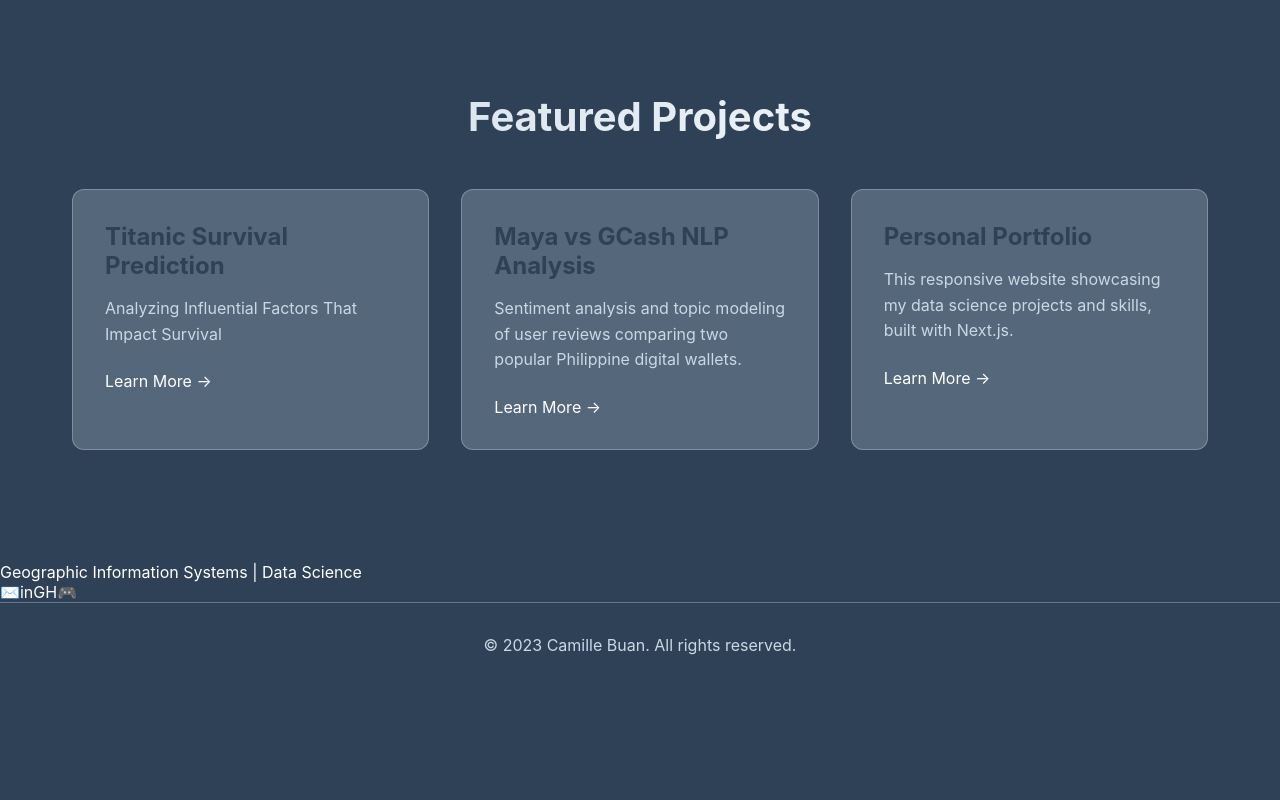
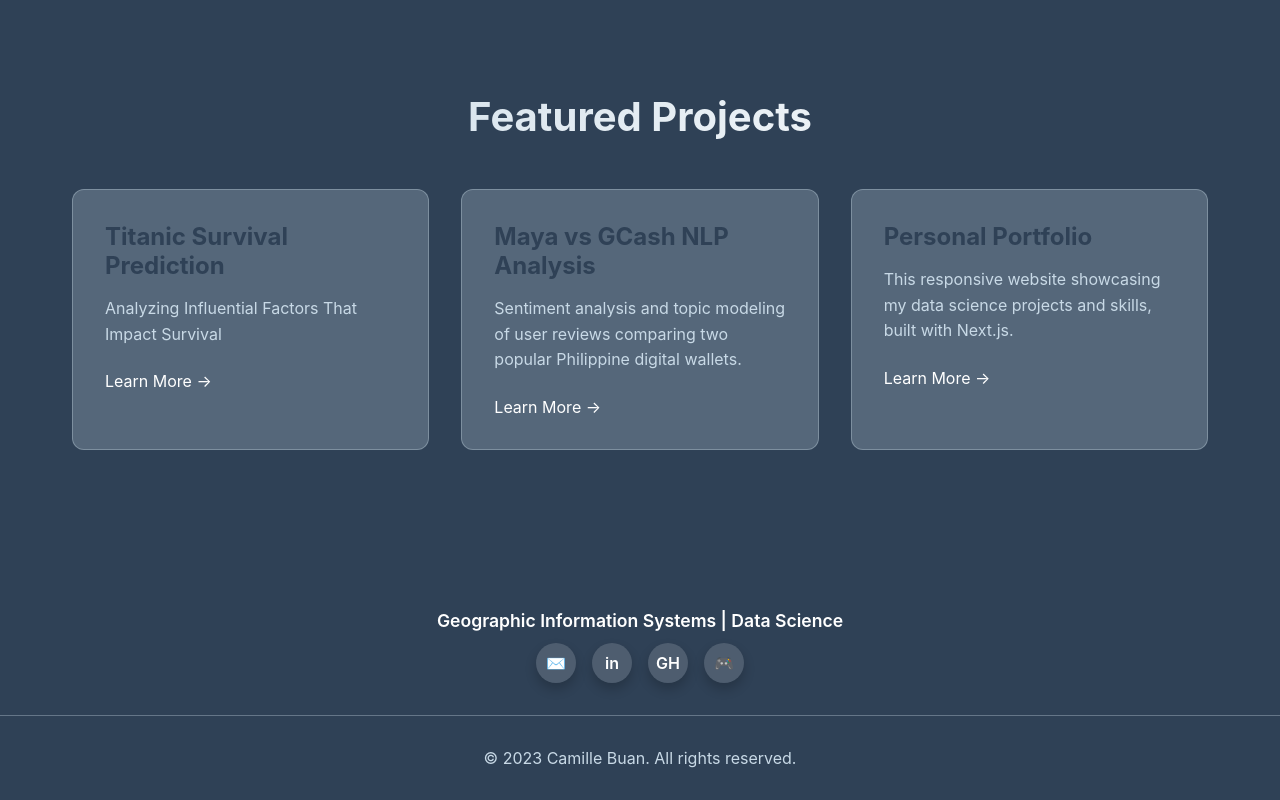
Before and after one commit to csbuan/my-portfolio, a Next.js app: page / in a window 1280 px wide. Shown: the part 613-1413 px from the top of the page. Before the commit the page ends 1300 px from the top, so only its background shows below. Built offline with nearby package versions, Linux system fonts and the light colour scheme.

Commit message:
adding the my contacts in landing page

```diff
--- a/app/page.module.css
+++ b/app/page.module.css
@@ -145,6 +145,44 @@
   color: var(--color-sky);
 }
 
+.socials {
+  margin: 3rem 0 2rem;
+  text-align: center;
+  color: var(--color-white);
+}
+
+.socials p {
+  margin: 0 0 0.75rem;
+  font-size: 1.1rem;
+  font-weight: 600;
+}
+
+.socialIcons {
+  display: flex;
+  justify-content: center;
+  gap: 1rem;
+}
+
+.socialLink {
+  width: 40px;
+  height: 40px;
+  border-radius: 50%;
+  display: inline-flex;
+  align-items: center;
+  justify-content: center;
+  background: rgba(255, 255, 255, 0.15);
+  color: #fff;
+  font-weight: 600;
+  text-decoration: none;
+  box-shadow: 0 6px 12px rgba(0, 0, 0, 0.2);
+  transition: transform 0.2s ease, background 0.2s ease;
+}
+
+.socialLink:hover {
+  transform: translateY(-2px);
+  background: rgba(255, 255, 255, 0.28);
+}
+
 .footer {
   text-align: center;
   padding: 2rem;
```
